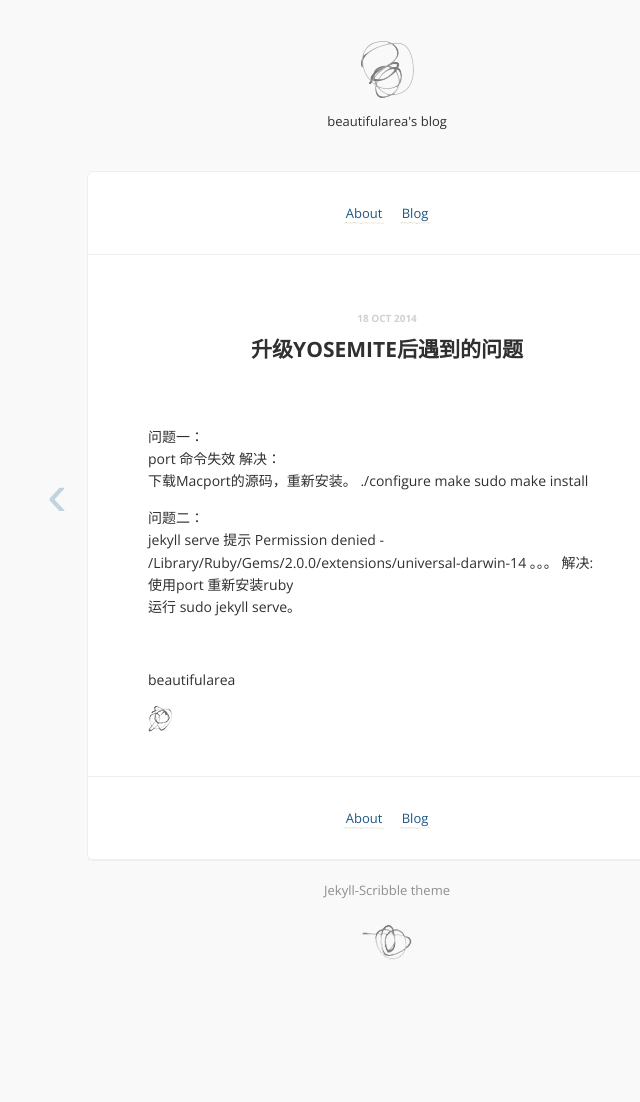
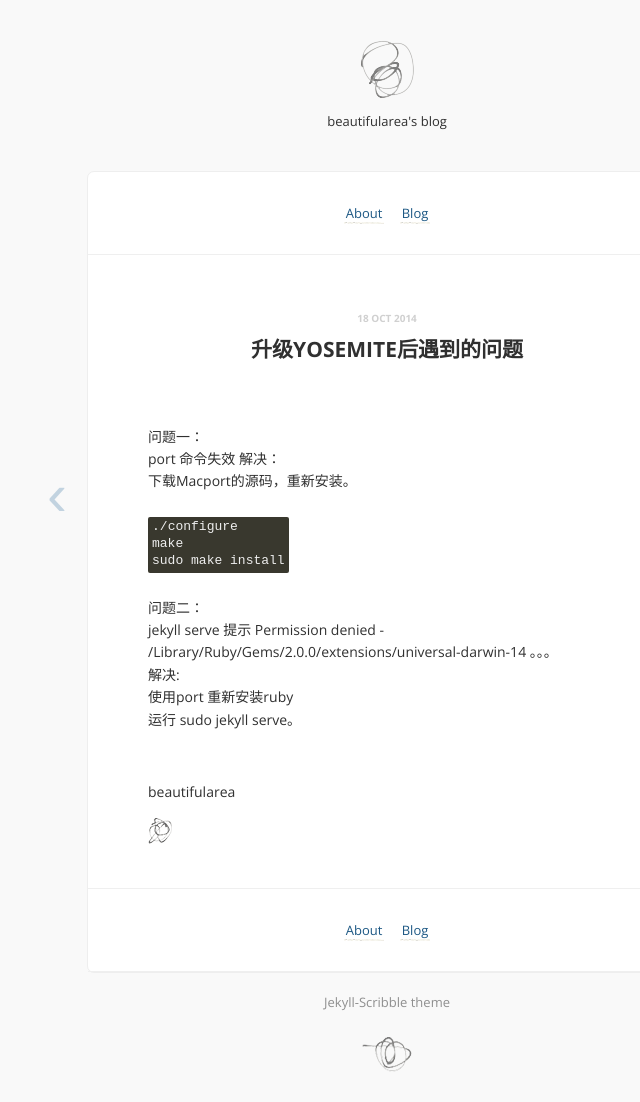
Before and after one commit to beautifularea/beautifularea.github.io, a Jekyll site: the page built from _posts/2014-10-18-Yosemite.md, in a window 1280 px wide. Shown: the whole page, without its empty margins (253-893 px from the left). Built offline with Jekyll 4.4.1, drawn with Linux system fonts in a browser that asks for light colours; Markdown is read by kramdown in place of the engine named in the settings; comment, search, counter and statistics services are not loaded; before the commit the page ends 990 px from its top, so only the background shows below that.

Commit message:
Yosemite

```diff
--- a/_posts/2014-10-18-Yosemite.md
+++ b/_posts/2014-10-18-Yosemite.md
@@ -7,13 +7,15 @@ date: 2014-10-18 12:30:00
 问题一：<br />
 port 命令失效
 解决：<br />
-下载Macport的源码，重新安装。
+下载Macport的源码，重新安装。<br />
+{% highlight C %}
 ./configure
 make
 sudo make install
+{% endhighlight %}
 
 问题二：<br />
-jekyll serve 提示 Permission denied - /Library/Ruby/Gems/2.0.0/extensions/universal-darwin-14 。。。
+jekyll serve 提示 Permission denied - /Library/Ruby/Gems/2.0.0/extensions/universal-darwin-14 。。。<br />
 解决: <br />
 使用port 重新安装ruby<br />
-运行 sudo jekyll serve。
+运行 sudo jekyll serve。<br />
```
